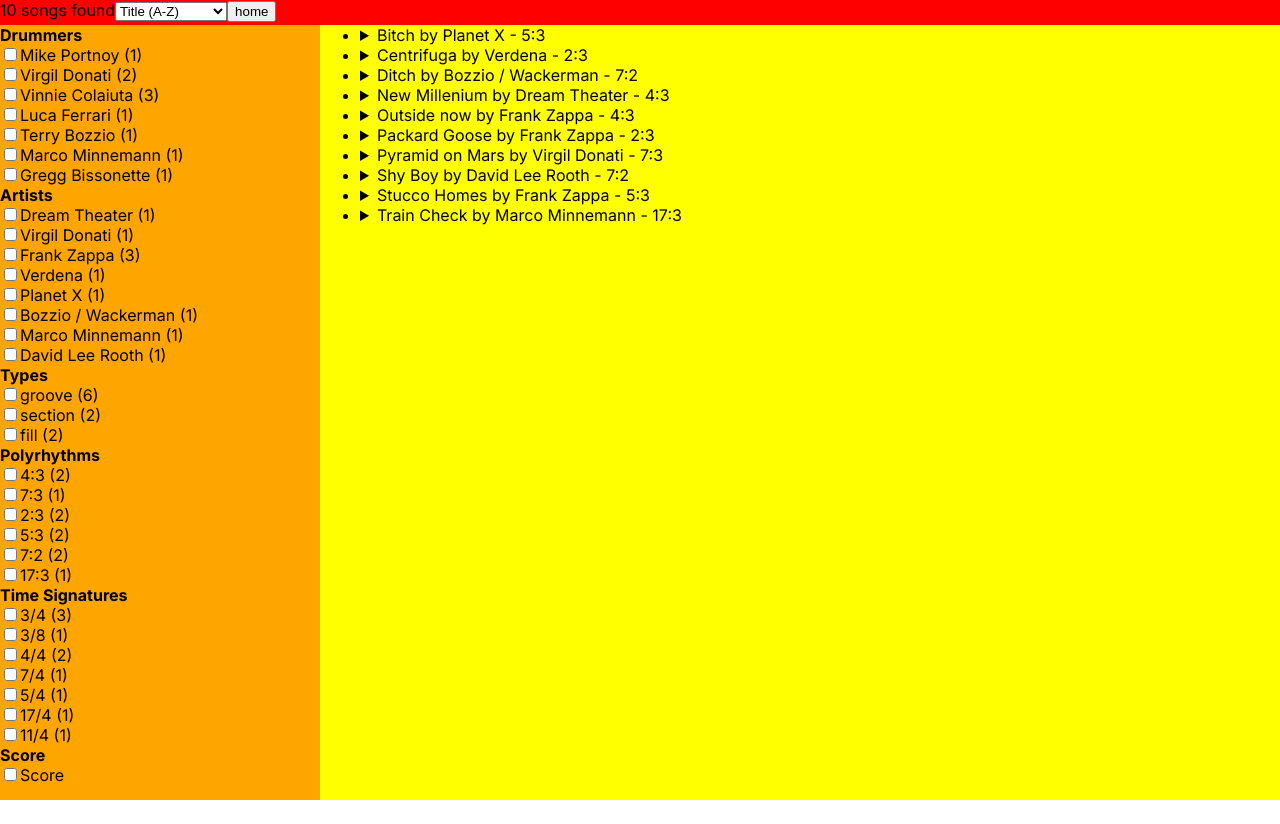
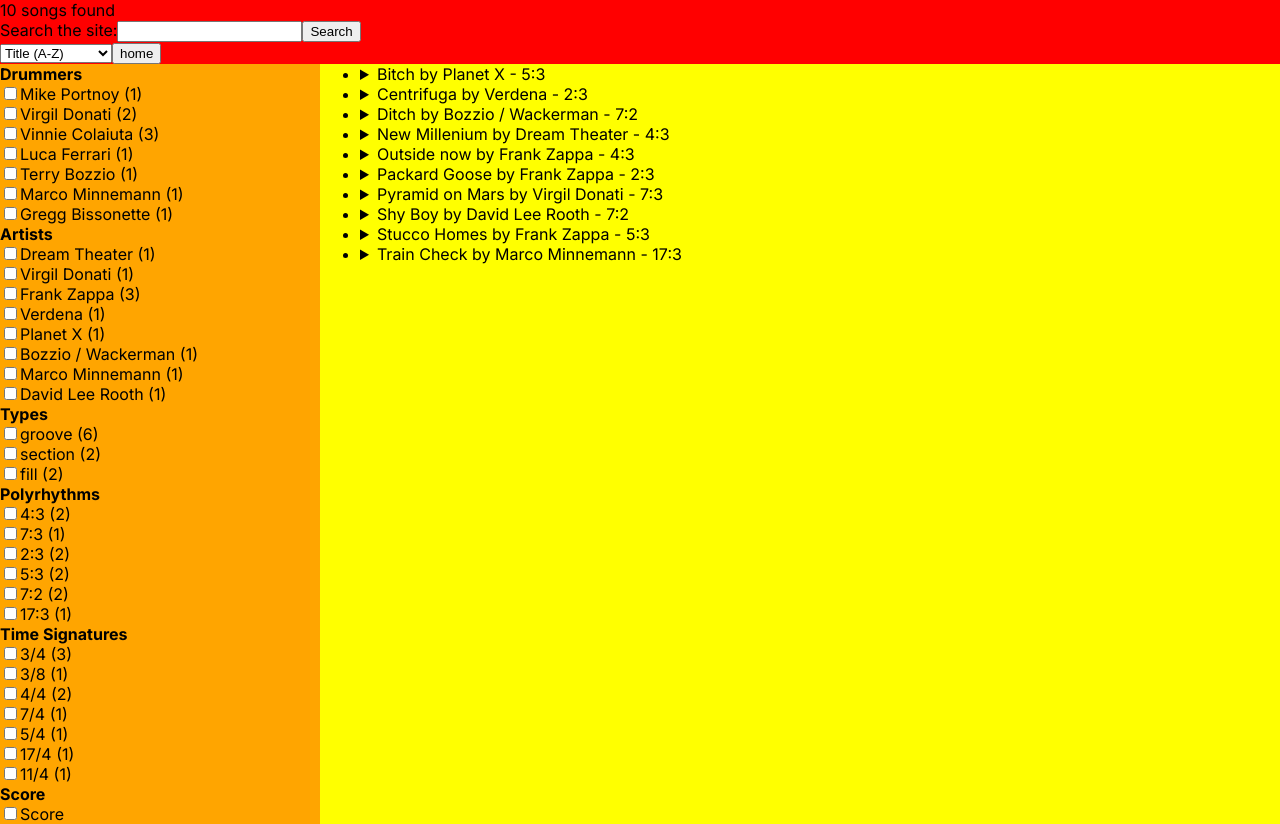
Before and after one commit to MarcoMaz/polylistsongs, a Next.js app: page /search in a window 1280 px wide. Before the commit the page ends 800 px from the top, so only its background shows below. Built offline with nearby package versions, Linux system fonts and the light colour scheme.

Commit message:
- add search functionality

```diff
--- a/src/app/search/page.tsx
+++ b/src/app/search/page.tsx
@@ -44,6 +44,7 @@
   const [showScore, setShowScore] = useState(false);
   const [filteredSongsData, setFilteredSongsData] = useState<SongProp[]>([]);
   const [sortBy, setSortBy] = useState("titleAtoZ");
+  const [searchQuery, setSearchQuery] = useState<string>("");
 
   useEffect(() => {
     // Function to determine sorting order
@@ -86,43 +87,39 @@
 
     const updatedFilteredSongs = songsData
       .filter((song) => {
-        if (
+        const isMatch =
+          song.title.toLowerCase().includes(searchQuery.toLowerCase()) ||
+          song.artist.toLowerCase().includes(searchQuery.toLowerCase()) ||
+          song.drummer.toLowerCase().includes(searchQuery.toLowerCase());
+
+        return (
+          isMatch &&
           (selectedDrummers.length === 0 ||
             selectedDrummers.includes(song.drummer)) &&
           (selectedArtists.length === 0 ||
             selectedArtists.includes(song.artist)) &&
           (selectedPolytypes.length === 0 ||
-            selectedPolytypes.includes(song.polyType))
-        ) {
-          if (
-            selectedPolyrhythms.length === 0 ||
+            selectedPolytypes.includes(song.polyType)) &&
+          (selectedPolyrhythms.length === 0 ||
             selectedPolyrhythms.some(
               (poly) =>
                 poly.against === song.polyrhythm.against &&
                 poly.base === song.polyrhythm.base
-            )
-          ) {
-            if (
-              selectedTimeSignatures.length === 0 ||
-              selectedTimeSignatures.some(
-                (timeSig) =>
-                  timeSig.numerator === song.timeSignature.numerator &&
-                  timeSig.denominator === song.timeSignature.denominator
-              )
-            ) {
-              if (showScore) {
-                return !!song.scoreUrl;
-              }
-              return true;
-            }
-          }
-        }
-        return false;
+            )) &&
+          (selectedTimeSignatures.length === 0 ||
+            selectedTimeSignatures.some(
+              (timeSig) =>
+                timeSig.numerator === song.timeSignature.numerator &&
+                timeSig.denominator === song.timeSignature.denominator
+            )) &&
+          (showScore ? !!song.scoreUrl : true)
+        );
       })
       .sort(getSortingFunction());
 
     setFilteredSongsData(updatedFilteredSongs);
   }, [
+    searchQuery,
     selectedDrummers,
     selectedArtists,
     selectedPolytypes,
@@ -131,6 +128,10 @@
     showScore,
     sortBy,
   ]);
+
+  const handleSearchChange = (e: React.ChangeEvent<HTMLInputElement>) => {
+    setSearchQuery(e.target.value);
+  };
 
   const handleSortChange = (e: React.ChangeEvent<HTMLSelectElement>) => {
     setSortBy(e.target.value);
@@ -195,11 +196,17 @@
     <div className="container">
       <header>
         {numberOfResults}
-        {/* <div>
+        <div>
           <label htmlFor="site-search">Search the site:</label>
-          <input type="search" id="site-search" name="q" />
+          <input
+            type="search"
+            id="site-search"
+            name="q"
+            value={searchQuery}
+            onChange={handleSearchChange} // Call the new search input change function
+          />
           <button>Search</button>
-        </div> */}
+        </div>
         <select
           name="songs-order"
           id="songs-order"
```
